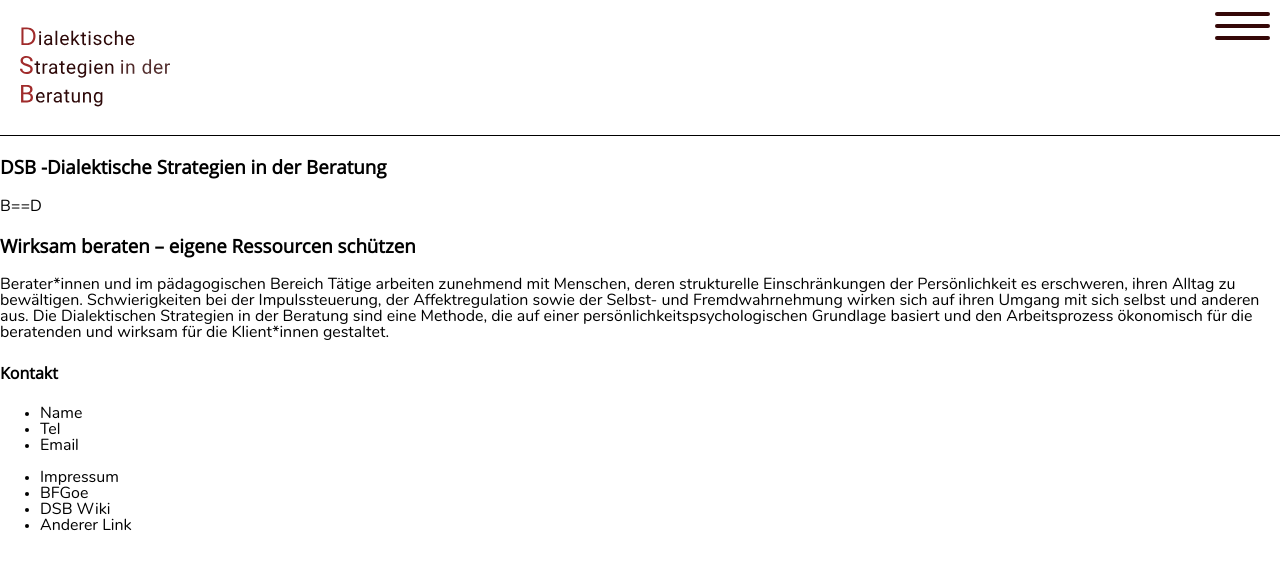
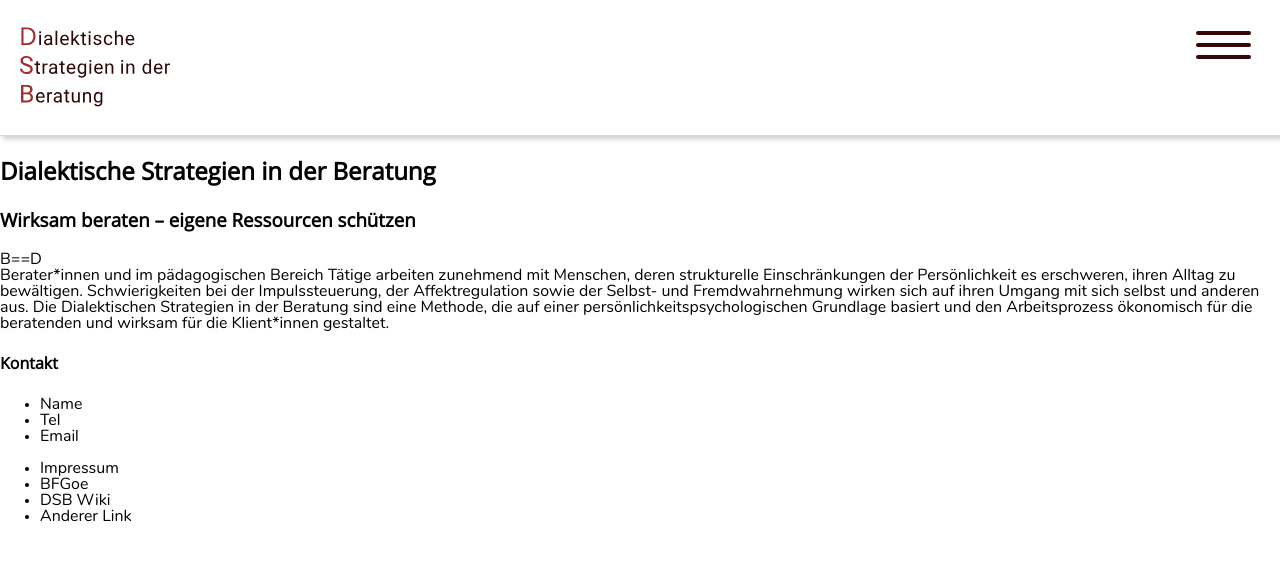
Before and after one commit to JanRiefling/dsb-website, a website: page index.html in a window 1280 px wide. Drawn offline with Linux system fonts and the light colour scheme.

Commit message:
Add more svg images

```diff
--- a/index.html
+++ b/index.html
@@ -11,7 +11,7 @@
 <body>
     <div class="dsb-navbar">
         <div class="dsb-logo-container">
-            <img src="src/images/Logo.svg" alt="Text Dialektische Strategien in der Beratung" class="logo">
+            <img src="src/images/svg/Logo.svg" alt="Text Dialektische Strategien in der Beratung" class="logo">
         </div>
         <div class="hamburger-wrap">
             <input type="checkbox" id="hamburg" onclick="openNavList()">
@@ -34,14 +34,12 @@
 
     <header>
         <section>
-            <h3>DSB -Dialektische Strategien in der Beratung</h2>
+            <h1>Dialektische Strategien in der Beratung</h1>
         </section>
-
+        <section>
+            <h3>Wirksam beraten – eigene Ressourcen schützen</h3>
+        </section>
         <section>B==D</section>
-
-        <section>
-            <h3>Wirksam beraten – eigene Ressourcen schützen</h2>
-        </section>
     </header>
     <main>
         <article>
--- a/src/scss/abstracts/_mixins.scss
+++ b/src/scss/abstracts/_mixins.scss
@@ -33,3 +33,9 @@
     font-size: $size;
     font-size: calculateRem($size);
   }
+
+  @mixin box-shadow($shadow...) {
+    -webkit-box-shadow: $shadow;
+       -moz-box-shadow: $shadow;
+            box-shadow: $shadow;
+  }
--- a/src/scss/components/_hamburger.scss
+++ b/src/scss/components/_hamburger.scss
@@ -1,4 +1,7 @@
     .hamburger-wrap {
+
+        padding-top: $padding-medium;
+        padding-right: $padding-medium;
 
             label.hamburg {
                 display: block;
--- a/src/scss/components/_nav.scss
+++ b/src/scss/components/_nav.scss
@@ -3,8 +3,9 @@
   display: flex;
   justify-content: center;
   border-bottom-style: solid;
-  border-bottom-width: 1px;
-  border-bottom-color: black;
+  border-bottom-width: 0.2px;
+  border-bottom-color: rgba(68, 67, 67, 0.2);
+  @include box-shadow(3px 3px 5px rgba(0, 0, 0, 0.2));
 
   .dsb-logo-container {
     margin-right: auto;
```
Also changed, not shown: src/images/svg/Logo.svg (added), src/images/svg/comic-homepage.svg (added), src/images/svg/comic-talk-few-people.svg (added), src/images/svg/comic-walking-person-with-sign.svg (added), src/images/svg/comic-walking-person.svg (added), src/images/svg/comic-women-with-hand-extension.svg (added), src/scss/base/_typography.scss (line endings or trailing spaces), src/scss/styles.css.
